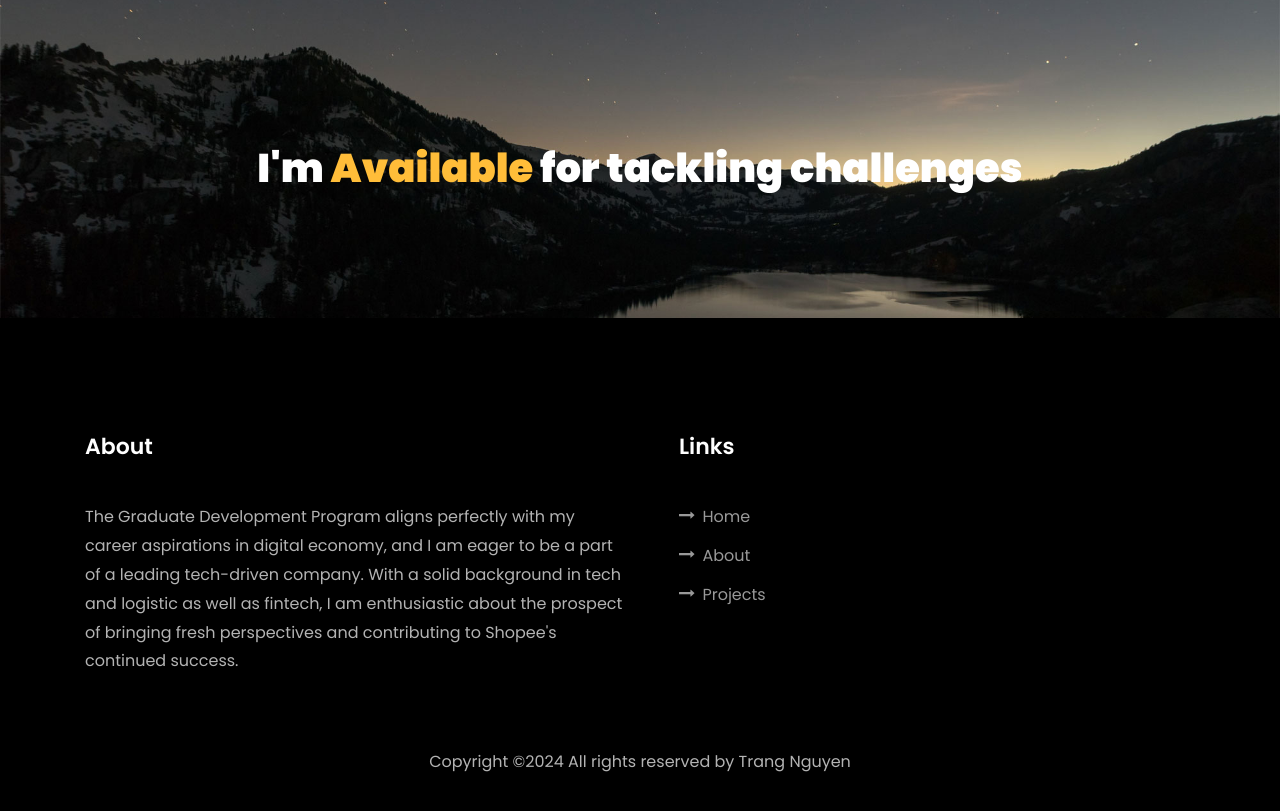
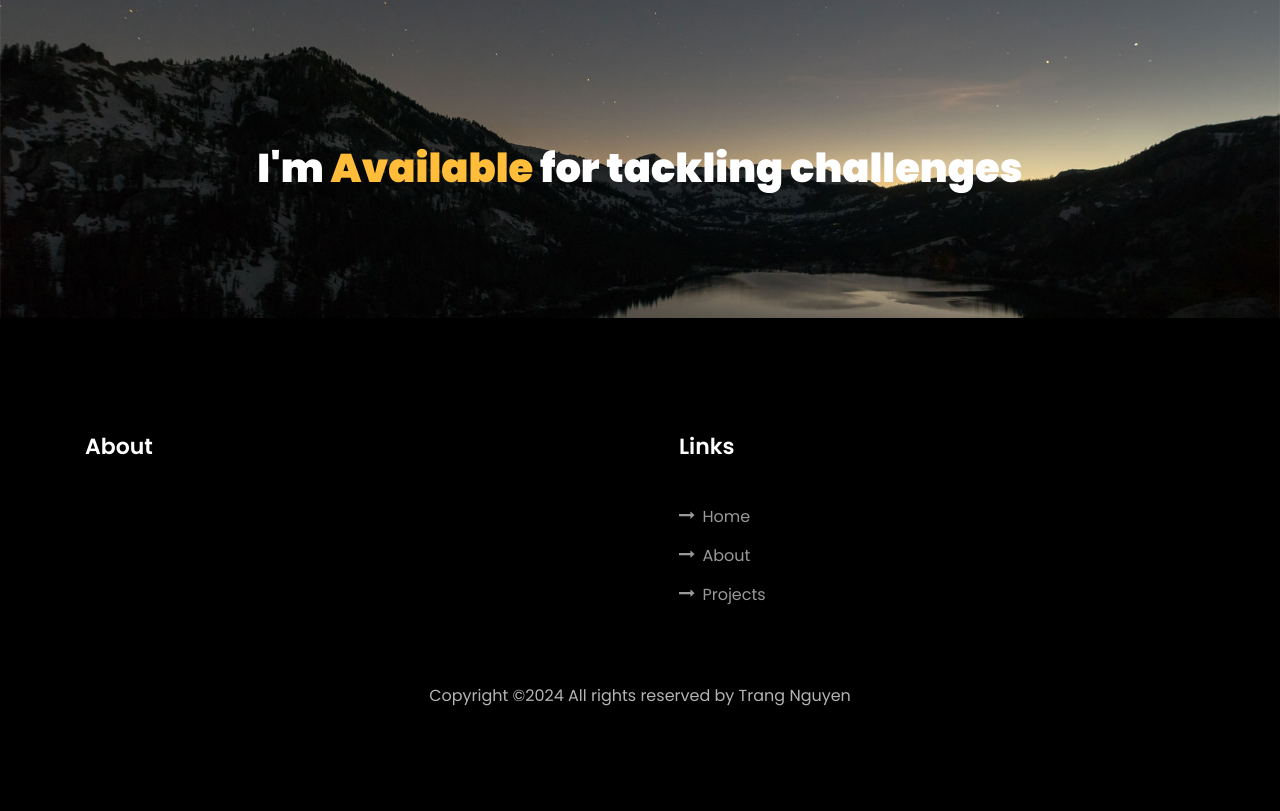
Before and after one commit to trangnt11/helloimtrang, a plain HTML site: page index.html in a window 1280 px wide. Shown: the part 4548-5359 px from the top of the page. Drawn offline with Linux system fonts and the light colour scheme; files whose address does not match are found by name.

Commit message:
Update index.html

```diff
--- a/index.html
+++ b/index.html
@@ -307,7 +307,7 @@
           <div class="col-md">
             <div class="ftco-footer-widget mb-4">
               <h2 class="ftco-heading-2">About</h2>
-              <p>The  Graduate Development Program aligns perfectly with my career aspirations in digital economy, and I am eager to be a part of a leading tech-driven company. With a solid background in tech and logistic as well as fintech, I am enthusiastic about the prospect of bringing fresh perspectives and contributing to Shopee's continued success.</p>
+              <p></p>
             </div>
           </div>
           <div class="col-md">
```
